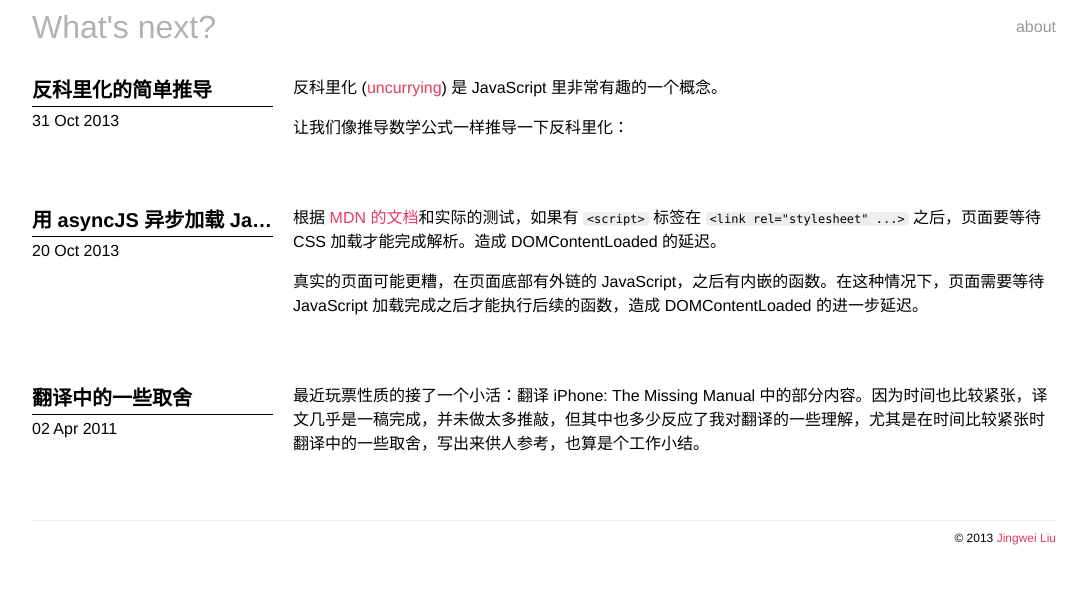
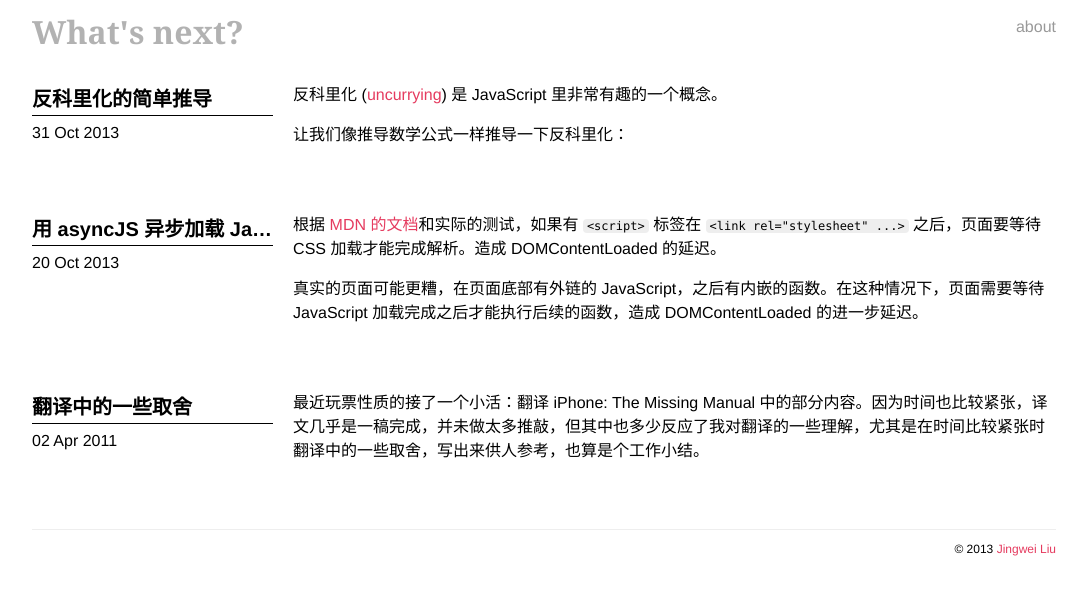
Before and after one commit to th507/blog, a Jekyll site: the page built from index.html, in a window 1280 px wide. Shown: the top 595 px of the page, without its empty margins (96-1183 px from the left). Built offline with Jekyll 4.4.1, drawn with Linux system fonts in a browser that asks for light colours; Markdown is read by kramdown in place of the engine named in the settings.

Commit message:
simpler design

```diff
--- a/css/main.css
+++ b/css/main.css
@@ -4,13 +4,19 @@ html {
 }
 
 body {
-    font: 16px Andada, Avenir Next Condensed, Helvetica, Arial, Hiragino Sans GB, serif;
+    font: 16px/1.5 Helvetica Neue, Avenir Next Condensed, Helvetica, Arial, Hiragino Sans GB, serif;
     text-align: left;
     margin: 0 auto;
     max-width: 1024px;
 }
+.sans-serif, #footer p, .post .date {
+    font-family: Avenir Next Condensed, Helvetica Neue, Helvetica, Arial, sans-serif;
+}
+.serif {
+    font-family: Andada, Georgia, sans-serif;
+}
+
 table {
-    font-family: Avenir Next Condensed, Helvetica, Arial, sans-serif;
     margin: 0 auto 1em;
     border-spacing: 0;
     border-right: 1px solid #ccc;
@@ -23,9 +29,6 @@ th, td {
     padding: 5px 20px;
     border-top: 1px solid #ccc;
     border-left: 1px solid #ccc;
-}
-.sans-serif, #footer p {
-    font-family: Avenir Next Condensed, Helvetica, Arial, sans-serif;
 }
 code, pre {
     font: 12px Source Code Pro, Menlo, Monaco, Consolas, monospace;
@@ -46,24 +49,21 @@ p code {
     -webkit-transform: translate(0px, 0px);
     -moz-transform: translate(0px, 0px);
     -ms-transform: translate(0px, 0px);
-    -o-transform: translate(0px, 0px);
     transform: translate(0px, 0px);
 
     -webkit-transition: all .8s cubic-bezier(0.250, 0.460, 0.450, 0.940);
     -moz-transition: all .8s cubic-bezier(0.250, 0.460, 0.450, 0.940);
     -ms-transition: all .8s cubic-bezier(0.250, 0.460, 0.450, 0.940);
-    -o-transition: all .8s cubic-bezier(0.250, 0.460, 0.450, 0.940);
     transition: all .8s cubic-bezier(0.250, 0.460, 0.450, 0.940);
 }
 .animated.faster, #header a {
     -webkit-transition-duration: .4s;
     -moz-transition-duration: .4s;
     -ms-transition-duration: .4s;
-    -o-transition-duration: .4s;
     transition-duration: .4s;
 }
-img {
-    zoom: .5;
+.post img {
+    zoom: 0.5;
     max-width: 100%;
     display: block;
     margin: 0 auto;
@@ -189,7 +189,7 @@ h1, h2, h3, h4, h5, h6, p {
     color: rgba(223, 10, 55, .8);
 }
 #header .title {
-    font-size: 32px;
+    font: 600 32px Andada, Georgia, serif;
     color: rgba(0,0,0,0.3);
     text-shadow: 0 2px 0 #fff;
 }
@@ -207,7 +207,6 @@ h1, h2, h3, h4, h5, h6, p {
 }
 
 #header .extra {
-    display: block;
     float: right;
 }
 
@@ -232,7 +231,6 @@ h1, h2, h3, h4, h5, h6, p {
 }
 
 .fourth:hover .title {
-    padding-right: 10px;
     color: crimson;
     color: rgba(223, 10, 55, .8);
     background-color: white;
@@ -245,27 +243,9 @@ h1, h2, h3, h4, h5, h6, p {
     min-width: 100%;
 }
 @media (min-width: 481px) {
-     .fourth:hover .title:after {
-        position: absolute;
-        top: 0;
-        right: 0;
-        font-size: 22px;
-        line-height: 32px;
-        height: 32px;
-        vertical-align: middle;
-        content: "❯";
-    }
     .fourth.blurry:hover + .three-fourth p:first-child {
         -webkit-filter: blur(2px) grayscale(0.8);
         opacity: 0.8;
-    }
-}
-@media (min-width: 769px) {
-    .fourth:hover .date {
-        padding-left: 50%;
-        color: rgba(223, 10, 55, .8);
-
-        text-align: right;
     }
 }
 
@@ -273,7 +253,6 @@ h1, h2, h3, h4, h5, h6, p {
     margin-left: 0;
     margin-top: 5px;
     font-weight: 200;
-    font-family: Avenir Next Condensed, Helvetica, Arial, sans-serif;
 }
 @media (max-width: 480px) {
     .post .title {
@@ -316,6 +295,9 @@ h1, h2, h3, h4, h5, h6, p {
     font-size: 1.5em;
     margin: 1.5em 0 0.5em;
 }
+.standalone + #disqus_thread {
+    margin-top: 60px;
+}
 #footer {
     border-top: 1px solid #eee;
     padding: 10px 0;
```
Also changed, not shown: 1 other file.
